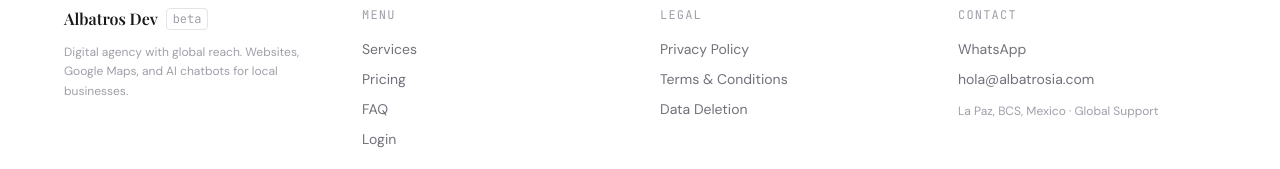
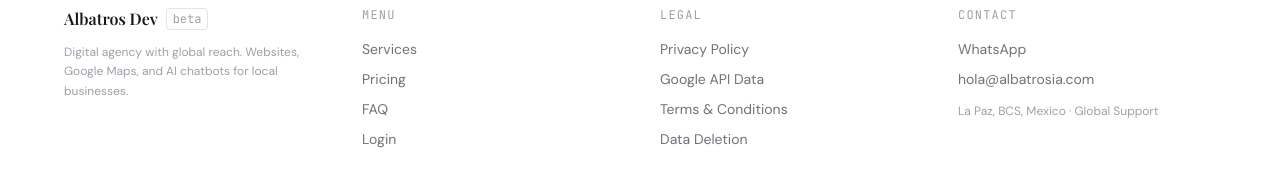
Before and after one commit to alexsuarex/starting-albatros, a Next.js app: page / in a window 1280 px wide. Shown: the part 5983-6152 px from the top of the page. Built offline with nearby package versions, Linux system fonts and the light colour scheme; no server answers.

Commit message:
fix: add google api disclosure to home footer

```diff
--- a/src/app/page.tsx
+++ b/src/app/page.tsx
@@ -681,6 +681,11 @@ function Footer() {
                 </a>
               </li>
               <li>
+                <a href="/google-api-disclosure" className="hover:text-zinc-900 transition-colors">
+                  {t.footer.googleApiDisclosure}
+                </a>
+              </li>
+              <li>
                 <a href="/terms" className="hover:text-zinc-900 transition-colors">
                   {t.footer.terms}
                 </a>
--- a/src/lib/translations.ts
+++ b/src/lib/translations.ts
@@ -311,6 +311,7 @@ export const translations = {
       legal: "Legal",
       contact: "Contacto",
       privacy: "Aviso de Privacidad",
+      googleApiDisclosure: "Datos de Google API",
       terms: "Términos y Condiciones",
       dataDeletion: "Eliminación de Datos",
       address: "La Paz, BCS, México · Soporte Global",
@@ -543,6 +544,7 @@ export const translations = {
       legal: "Legal",
       contact: "Contact",
       privacy: "Privacy Policy",
+      googleApiDisclosure: "Google API Data",
       terms: "Terms & Conditions",
       dataDeletion: "Data Deletion",
       address: "La Paz, BCS, Mexico · Global Support",
```
